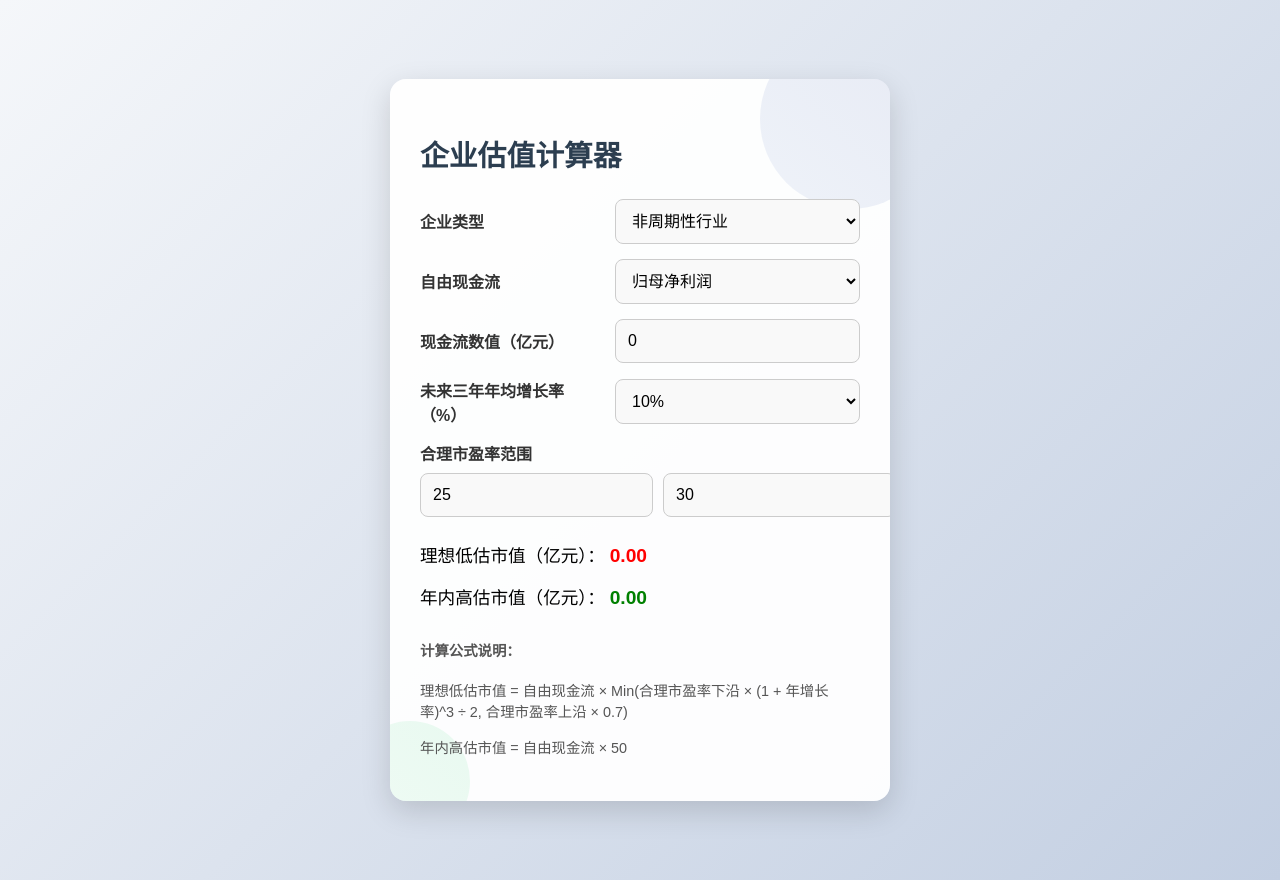
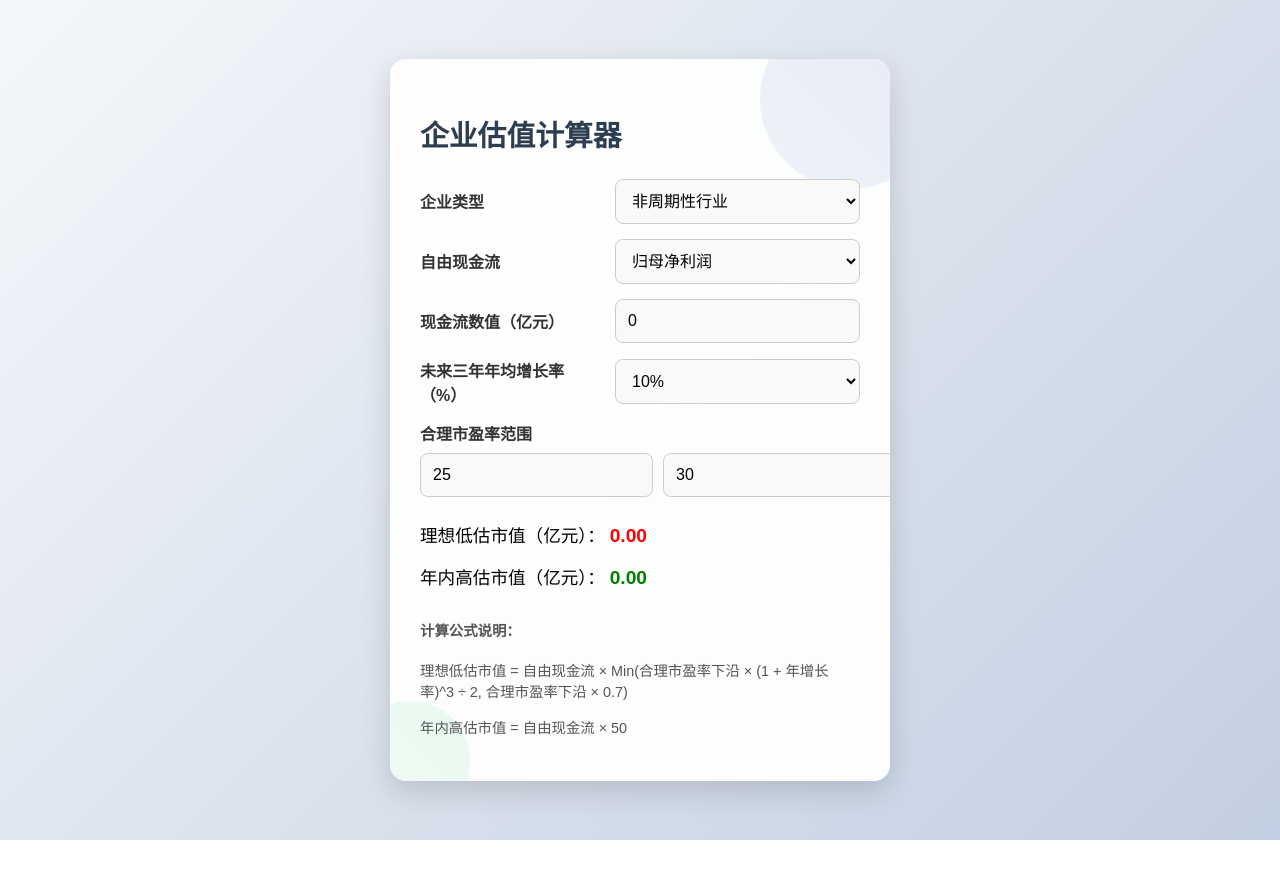
Before and after one commit to xiaoshaogg/xiaoshaogg.github.io, a plain HTML site: page tang.html in a window 1280 px wide. After the commit the page ends 840 px from the top, so only its background shows below. Drawn offline with Linux system fonts and the light colour scheme.

Commit message:
fix:tang.html

```diff
--- a/tang.html
+++ b/tang.html
@@ -115,10 +115,6 @@
     }
 
     @media (min-width: 768px) {
-      body {
-        padding: 40px;
-      }
-
       .container {
         padding: 30px;
       }
@@ -273,7 +269,7 @@
 
     <div style="margin-top: 30px; font-size: 0.9rem; color: #555; position: relative; z-index: 2;">
       <h4>计算公式说明：</h4>
-      <p>理想低估市值 = 自由现金流 × Min(合理市盈率下沿 × (1 + 年增长率)^3 ÷ 2, 合理市盈率上沿 × 0.7)</p>
+      <p>理想低估市值 = 自由现金流 × Min(合理市盈率下沿 × (1 + 年增长率)^3 ÷ 2, 合理市盈率下沿 × 0.7)</p>
       <p>年内高估市值 = 自由现金流 × 50</p>
     </div>
   </div>
```
